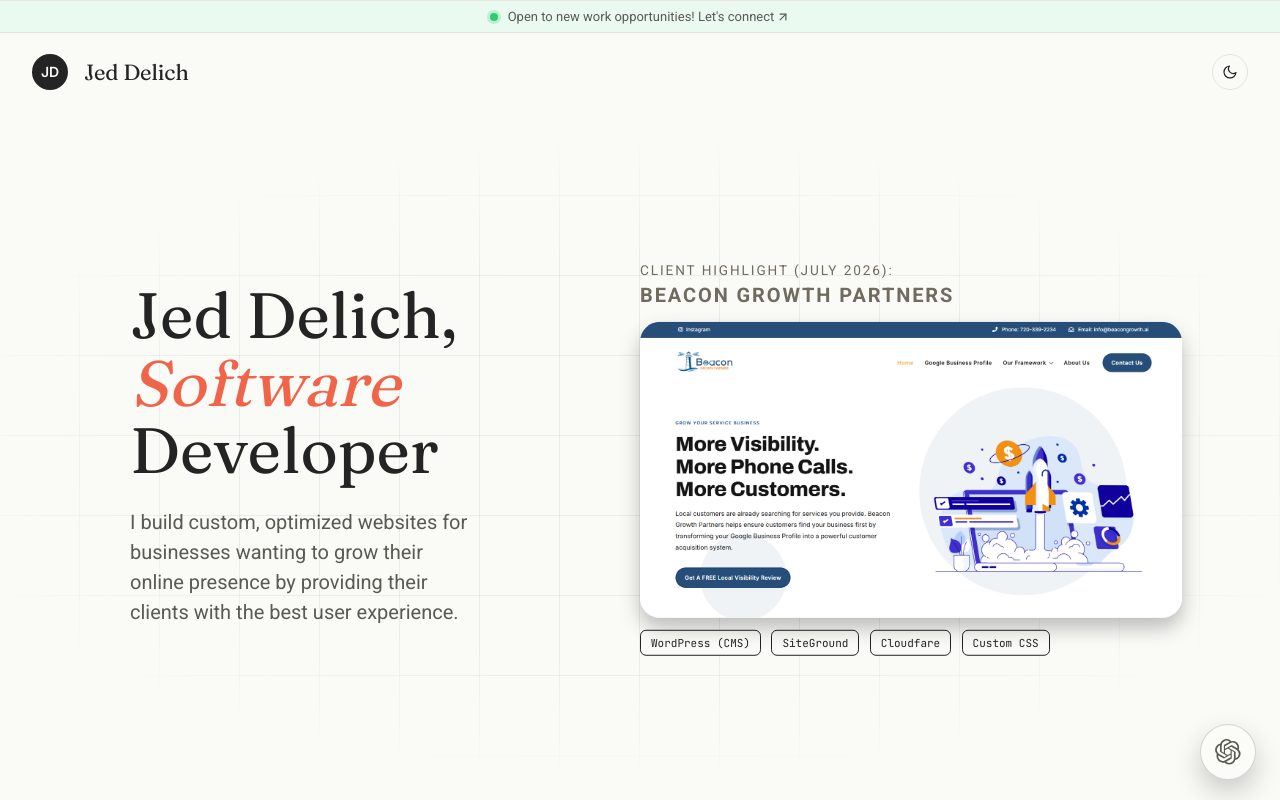
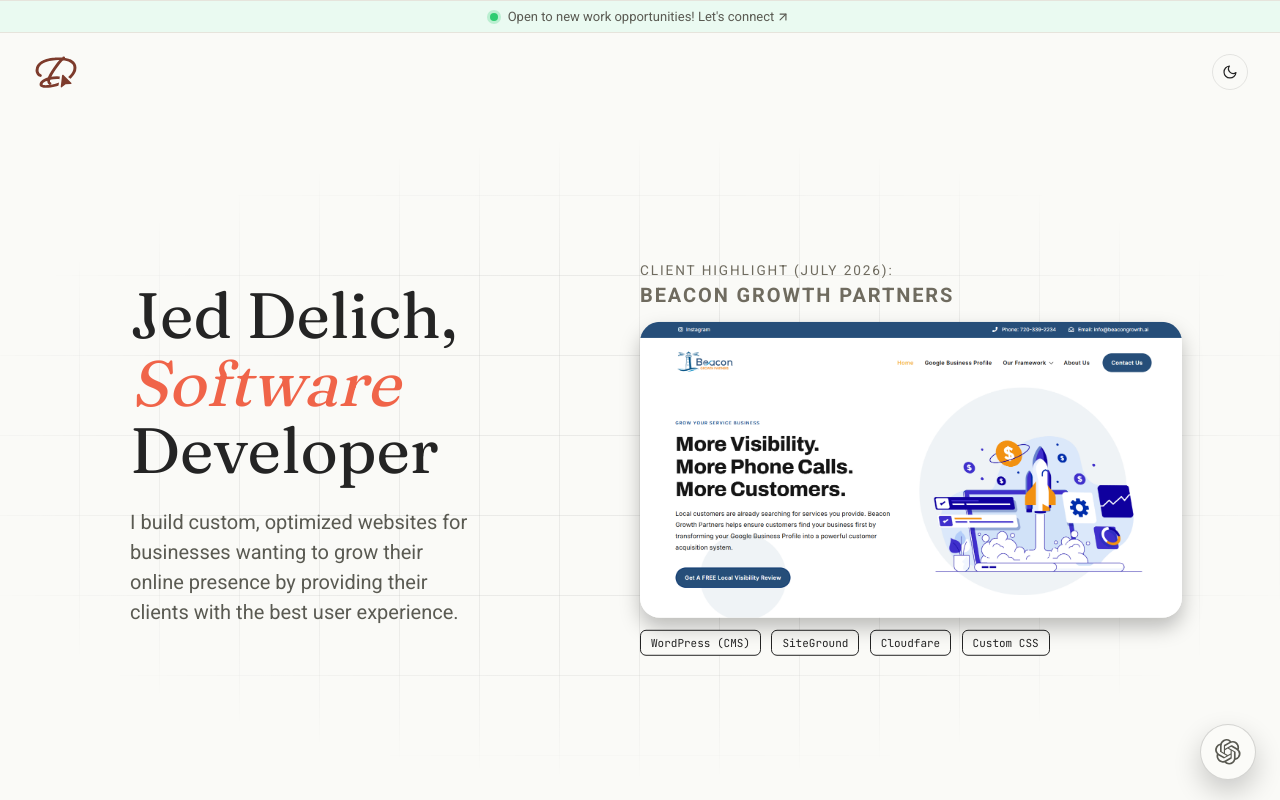
Before and after one commit to jeddelich/next-portfolio, a Next.js app: page / in a window 1280 px wide. Shown: the top 800 px of the page. Built offline with nearby package versions, Linux system fonts and the light colour scheme.

Commit message:
style: update navbar logo with new submark

```diff
--- a/components/layout/Navbar.module.css
+++ b/components/layout/Navbar.module.css
@@ -58,37 +58,17 @@
 }
 
 .navLogo {
-  font-weight: 500;
-  font-style: italic;
-  font-size: 22px;
-  letter-spacing: -0.01em;
   display: flex;
   align-items: center;
-  gap: 1rem;
-  color: var(--color-dark);
+  justify-content: center;
   opacity: 0;
   animation: fade-in 1s ease forwards;
   transition: color 0.3s ease;
 }
 
-.navLogoText {
-  font-weight: 400;
-}
-
-.navLogoMark {
-  width: 36px;
-  height: 36px;
-  border-radius: 50%;
-  background: var(--color-dark);
-  color: var(--color-light);
-  display: grid;
-  place-items: center;
-  font-size: 14px;
-  font-style: normal;
-  font-weight: 600;
-  font-family: "Inter", sans-serif;
-  letter-spacing: 0;
-  transition: background 0.3s ease, color 0.3s ease;
+.navLogoSubmark {
+  width: 48px;
+  height: 48px;
 }
 
 .navLinkList {
@@ -230,11 +210,6 @@
 
 :global(.dark-theme) .navLogo {
   color: white;
-}
-
-:global(.dark-theme) .navLogoMark {
-  background: var(--color-light);
-  color: var(--color-dark);
 }
 
 :global(.dark-theme) .numberedNavLink:hover {
@@ -397,8 +372,4 @@
     max-height: 100vh;
     border-radius: 0;
   }
-  .navLogoText {
-    display: none;
-  }
-
 }
--- a/components/layout/Navbar.tsx
+++ b/components/layout/Navbar.tsx
@@ -88,10 +88,7 @@
       style={navBackdropStyle}
     >
       <a href="#top" className={styles.navLogo}>
-        <span className={styles.navLogoMark}>JD</span>
-        <span className={`${styles.navLogoText} ${fraunces.className}`}>
-          Jed Delich
-        </span>
+        <img src="/branding/JD_SUBMARK_RUST.svg" alt="Logo" className={styles.navLogoSubmark} />
       </a>
       <ul className={styles.navLinkList}>
         <li className={styles.navLink}>
```
Also changed, not shown: public/branding/JD_SUBMARK_RUST.svg (added).
